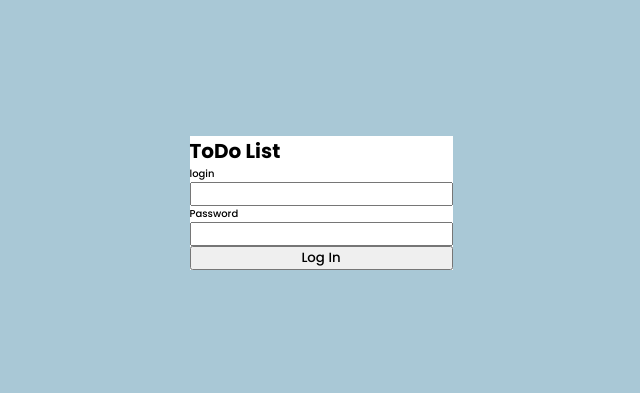
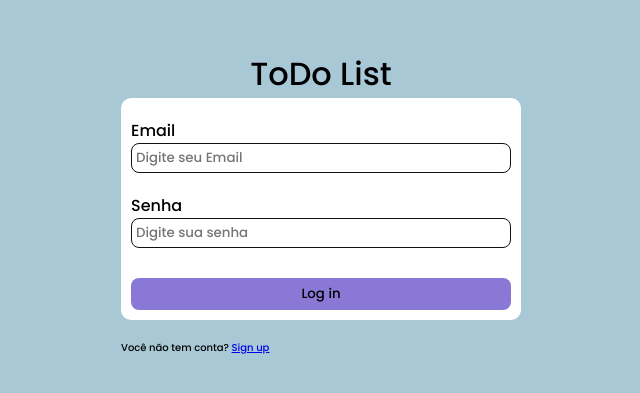
Before and after one commit to claytonfortunato/FullStack-todoList, a React (Vite) app in the folder client/: page / in a window 1280 px wide. Shown: the part 197-590 px from the top of the page, without its empty margins (319-959 px from the left). Built offline with nearby package versions, Linux system fonts and the light colour scheme.

Commit message:
feat: style login and default cors

```diff
--- a/client/src/components/LoginInput/index.tsx
+++ b/client/src/components/LoginInput/index.tsx
@@ -3,13 +3,17 @@ import * as C from "./styles";
 export const LoginInput = () => {
   return (
     <C.Container>
-      <label htmlFor="login">login</label>
-      <input type="text" />
+      <C.Content>
+        <label htmlFor="email">Email</label>
+        <input type="text" placeholder="Digite seu Email" />
+      </C.Content>
 
-      <label htmlFor="">Password</label>
-      <input type="text" />
+      <C.Content>
+        <label htmlFor="password">Senha</label>
+        <input type="text" placeholder="Digite sua senha" />
+      </C.Content>
 
-      <button>Log In</button>
+      <C.Button>Log in</C.Button>
     </C.Container>
   );
 };
--- a/client/src/components/LoginInput/styles.ts
+++ b/client/src/components/LoginInput/styles.ts
@@ -1,6 +1,38 @@
 import styled from "styled-components";
 
-export const Container = styled.div`
+export const Container = styled.form`
   display: flex;
   flex-direction: column;
+  background-color: ${(props) => props.theme.colors.white};
+  width: 400px;
+  padding: 10px;
+  border-radius: 10px;
+
+  input {
+    width: 100%;
+    padding: 4px;
+    border-radius: 8px;
+    outline: none;
+    border: 1px solid ${(props) => props.theme.colors.black};
+  }
+
+  label {
+    font-size: 1.6rem;
+  }
+
+  > button {
+    margin-top: 2rem;
+  }
 `;
+
+export const Content = styled.div`
+  margin: 10px 0px;
+`;
+
+export const Button = styled.button`
+  background-color: ${(props) => props.theme.colors.purple};
+  border: none;
+  padding: 6px;
+  border-radius: 8px;
+  cursor: pointer;
+`;
--- a/client/src/page/Login/index.tsx
+++ b/client/src/page/Login/index.tsx
@@ -6,6 +6,9 @@ export const Login = () => {
     <C.Container>
       <C.Header>ToDo List</C.Header>
       <LoginInput />
+      <p>
+        Você não tem conta? <a href="#">Sign up</a>
+      </p>
     </C.Container>
   );
 };
--- a/client/src/page/Login/styles.ts
+++ b/client/src/page/Login/styles.ts
@@ -3,7 +3,14 @@ import styled from "styled-components";
 export const Container = styled.div`
   max-width: 600px;
   width: 100%;
-  background-color: #fff;
+
+  p {
+    margin-top: 20px;
+  }
 `;
 
-export const Header = styled.h1``;
+export const Header = styled.h1`
+  text-align: center;
+  font-size: 3.2rem;
+  font-weight: 500;
+`;
--- a/client/src/styles/themes/default.ts
+++ b/client/src/styles/themes/default.ts
@@ -3,7 +3,7 @@ export const defaultTheme = {
     white: "#fff",
     black: "#111",
     red1: "#F53434",
-    purple: "#793963",
+    purple: "#8978d6",
     grey: "#ddd",
     green100: "#88fa97",
     green700: "#008000",
```
